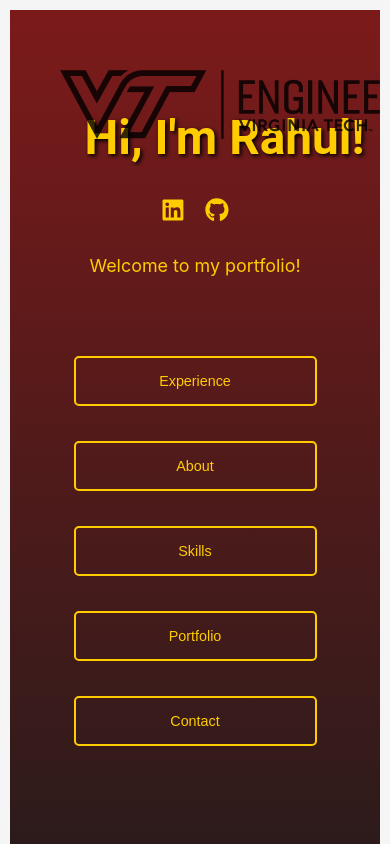
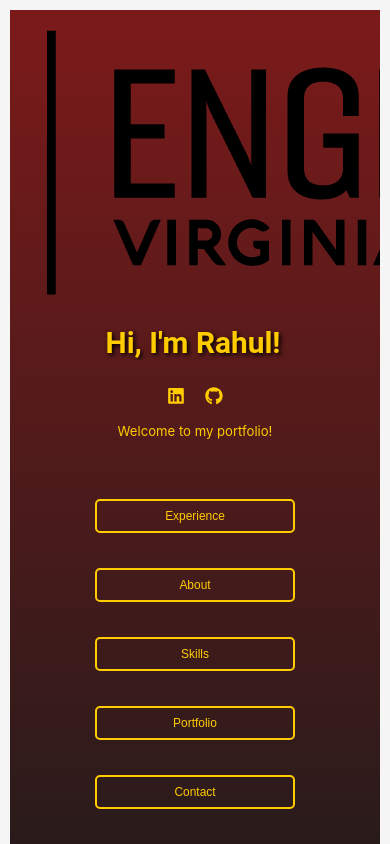
Before and after one commit to rm1738/Portfolio, a React (Create React App) app: page / in a window 390 px wide. Shown: the top 844 px of the page. Built offline with nearby package versions, Linux system fonts and the light colour scheme.

Commit message:
home change

```diff
--- a/src/components/Home.css
+++ b/src/components/Home.css
@@ -1,31 +1,22 @@
 .home-container {
   text-align: center;
-  padding: 50px;
+  padding: 20px; /* Reduced padding for better spacing on mobile */
   background: linear-gradient(to bottom, #7c1a1a, #1c1b1b); /* Maroon gradient background */
   color: #fff;
   display: flex;
   flex-direction: column;
   align-items: center;
   min-height: 100vh;
-  position: relative;
-}
-
-.vt-logo {
-  position: absolute;
-  top: 60px;
-  left: 50px;
-  width: 400px; /* Adjusted size for better fit */
-  opacity: 0.8;
-  z-index: 1;
+  box-sizing: border-box; /* Ensure padding is included in width calculations */
 }
 
 .header-container {
-  margin-top: 50px; /* Adjust spacing if needed */
+  margin-top: 30px; /* Adjust spacing if needed */
   width: 100%;
 }
 
 .home-title {
-  font-size: 4em;
+  font-size: 3em; /* Adjusted size for better fit on mobile */
   color: #ffcc00; /* Virginia Tech gold color */
   font-family: 'Roboto', sans-serif;
   font-weight: 700;
@@ -59,7 +50,7 @@
 }
 
 .social-icon {
-  font-size: 2em;
+  font-size: 1.5em; /* Adjusted for better fit on mobile */
   color: #ffcc00;
   transition: transform 0.3s ease, color 0.3s ease;
 }
@@ -70,26 +61,29 @@
 }
 
 .home-description {
-  font-size: 1.5em;
+  font-size: 1.3em; /* Adjusted for better fit on mobile */
   color: #ffcc00;
-  margin: 30px 0 50px;
+  margin: 20px 0 40px;
 }
 
 .button-container {
   display: flex;
   justify-content: center;
-  gap: 15px;
+  flex-wrap: wrap; /* Allow buttons to wrap on smaller screens */
+  gap: 10px; /* Reduced gap for better fit */
 }
 
 .home-button {
-  padding: 15px 30px;
-  font-size: 1.2em;
+  padding: 10px 20px; /* Adjusted padding */
+  font-size: 1.1em; /* Adjusted font size for better fit */
   color: #ffcc00;
   background: transparent;
   border: 2px solid #ffcc00;
   border-radius: 5px;
   cursor: pointer;
   transition: background-color 0.3s ease, color 0.3s ease;
+  width: 100%; /* Make buttons take full width on mobile */
+  max-width: 200px; /* Set maximum width to avoid excessive stretching */
 }
 
 .home-button:hover {
@@ -98,62 +92,35 @@
 }
 
 .animated-text-container {
-  margin-top: 40px;
-  font-size: 2.5em;
+  margin-top: 30px;
+  font-size: 2em; /* Adjusted size for better fit */
   color: #ffcc00;
   text-align: center;
   font-family: 'Roboto', sans-serif;
   font-weight: 700;
 }
 
-.fade-in {
-  opacity: 0;
-  animation: fadeIn 0.5s forwards;
+/* Mobile-Specific Styles */
+@media (max-width: 768px) {
+  .home-title {
+    font-size: 2.5em; /* Further reduce title size on mobile */
   }
 
-.fade-out {
-  opacity: 1;
-  animation: fadeOut 0.5s forwards;
+  .home-description {
+    font-size: 1.1em; /* Further reduce description size on mobile */
+    margin: 15px 0 30px;
   }
 
-@keyframes fadeIn {
-  from { opacity: 0; }
-  to { opacity: 1; }
+  .animated-text-container {
+    font-size: 1.8em; /* Adjust animated text size */
   }
 
-@keyframes fadeOut {
-  from { opacity: 1; }
-  to { opacity: 0; }
+  .home-button {
+    font-size: 1em; /* Slightly smaller buttons on mobile */
+    padding: 8px 16px; /* Adjust padding for smaller screens */
   }
 
-.location {
-  margin-top: 10px;
-  font-size: 1.5em;
-  color: #ffffff;
-  display: flex;
-  align-items: center;
-  justify-content: center;
-  font-family: 'Roboto', sans-serif;
-  font-weight: 700;
-  flex-direction: column; /* Arrange "in" above "NYC" */
+  .button-container {
+    gap: 8px; /* Reduce gap between buttons on mobile */
   }
-
-.location-text {
-  display: flex;
-  flex-direction: column;
-  align-items: center;
 }
-
-.location-in {
-  font-size: 0.50em;
-  color: #ffcc00; /* Yellow color for "in" */
-}
-
-.location-nyc {
-  font-size: 1.0em;
-  color: #ffffff; /* White color for "NYC" */
-  display: flex;
-  align-items: center;
-  justify-content: center;
-
-}
```
Lines whose indentation alone changed are shown as unchanged.
